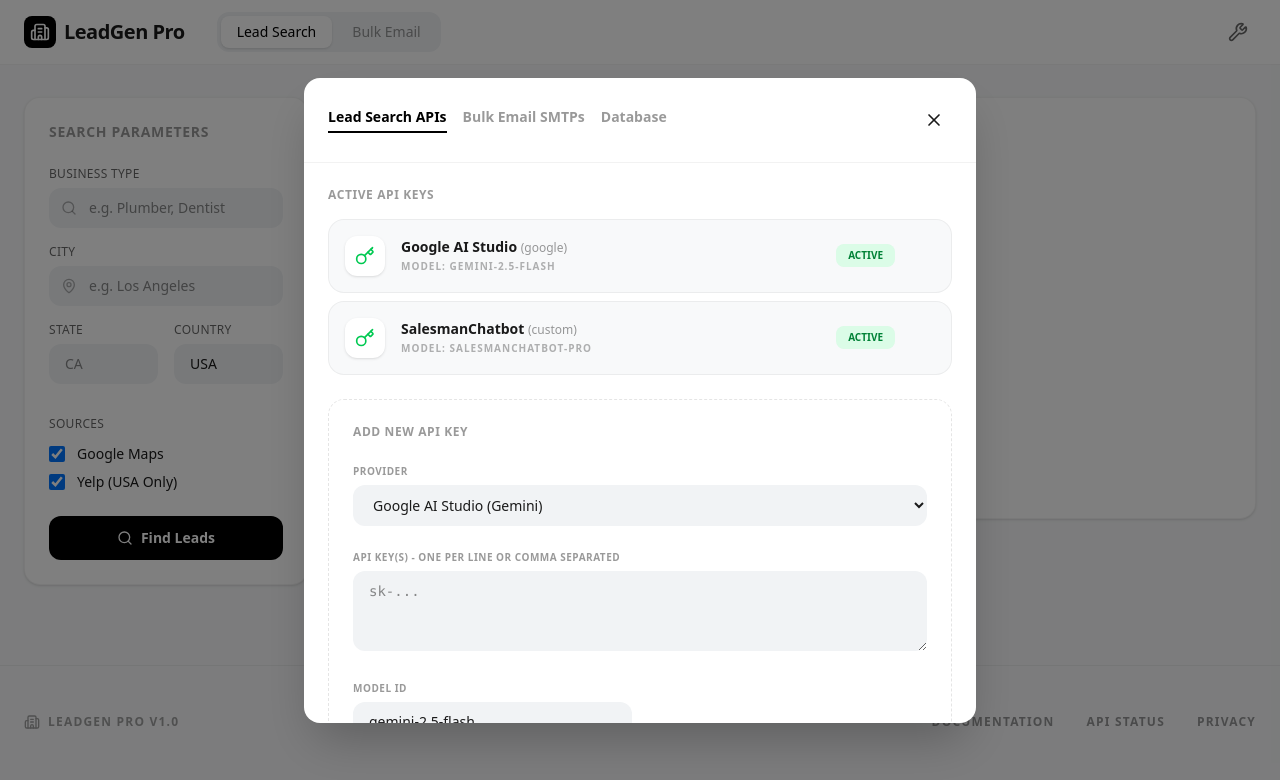
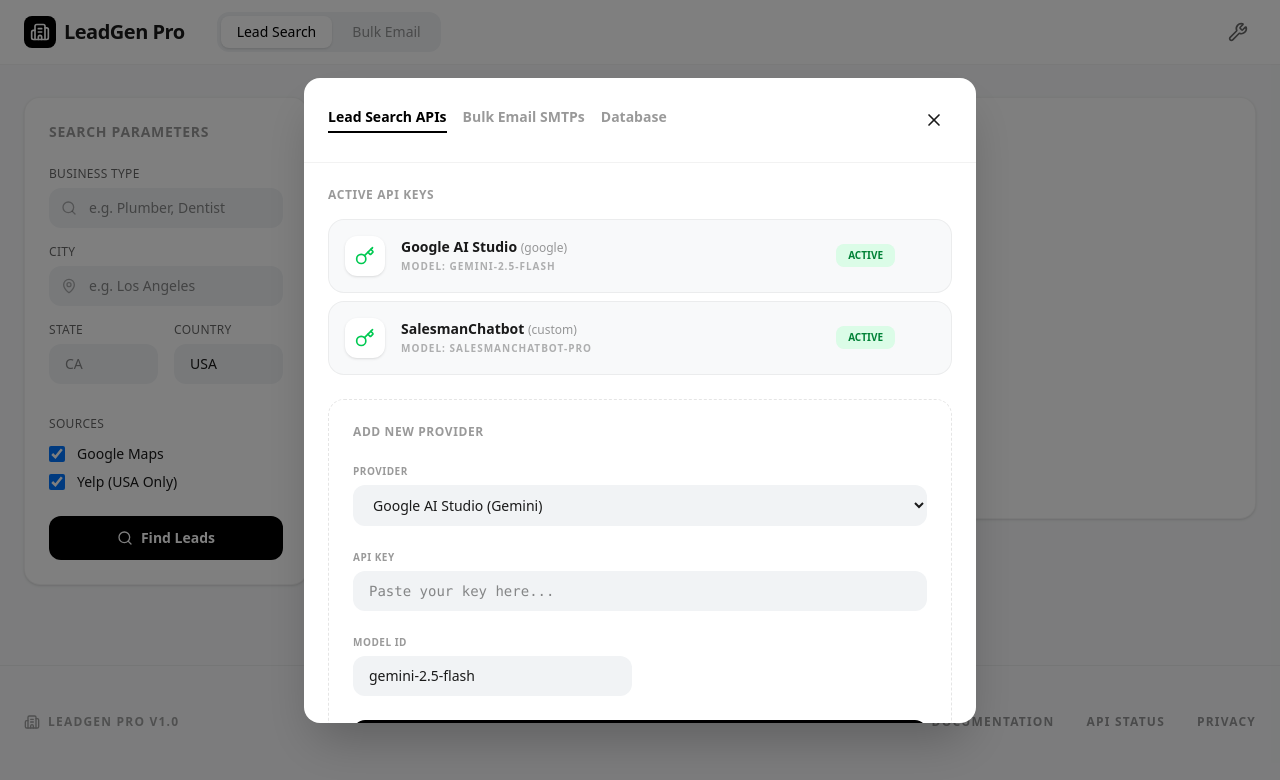
Before and after one commit to automationhubbd24-sys/leadGenV2, a React (Vite) app: page / in a window 1280 px wide. Both pictures are taken after a click on the button "Settings". Shown: the top 780 px of the page. Built offline with nearby package versions, Linux system fonts and the light colour scheme.

Commit message:
Update search validation and cleanup Settings UI for professional look

```diff
--- a/src/App.tsx
+++ b/src/App.tsx
@@ -303,11 +303,11 @@
       return;
     }
 
-    const geminiConfigs = apiConfigs.filter(c => c.provider === 'google' && c.isActive && c.key);
+    const searchConfigs = apiConfigs.filter(c => (c.provider === 'google' || c.provider === 'custom') && c.isActive && c.key);
     const yelpConfigs = apiConfigs.filter(c => c.label.toLowerCase().includes('yelp') && c.isActive && c.key);
 
-    if (sources.google && geminiConfigs.length === 0) {
-      setError('Google Maps এ সার্চ করার জন্য অন্তত একটি Gemini API Key প্রয়োজন (Settings এ গিয়ে অ্যাড করুন)। ইমেইল খোঁজার জন্য আপনি যেকোনো প্রোভাইডার ব্যবহার করতে পারেন।');
+    if (sources.google && searchConfigs.length === 0) {
+      setError('Google Maps এ সার্চ করার জন্য অন্তত একটি Gemini বা SalesmanChatbot API Key প্রয়োজন (Settings এ গিয়ে অ্যাড করুন)।');
       setShowSettings(true);
       return;
     }
@@ -326,7 +326,7 @@
       const results: Lead[] = [];
 
       const searchPromises = [];
-      if (sources.google && geminiConfigs.length > 0) {
+      if (sources.google && searchConfigs.length > 0) {
         searchPromises.push(searchGoogleMaps(
           params,
           apiConfigs,
@@ -943,7 +943,7 @@
                     </div>
 
                     <div className="p-6 border border-dashed border-black/10 rounded-2xl space-y-6">
-                      <h4 className="text-xs font-bold uppercase tracking-wider text-black/40">Add New API Key</h4>
+                      <h4 className="text-xs font-bold uppercase tracking-wider text-black/40">Add New Provider</h4>
                       <div className="grid grid-cols-1 gap-4">
                         <div>
                           <label className="block text-[10px] font-bold text-black/40 mb-1.5 uppercase tracking-wider">Provider</label>
@@ -957,16 +957,16 @@
                             }}
                           >
                             <option value="google">Google AI Studio (Gemini)</option>
-                            <option value="custom">SalesmanChatbot (Custom)</option>
+                            <option value="custom">SalesmanChatbot (Branded)</option>
                           </select>
                         </div>
                       </div>
                       <div className="grid grid-cols-1 gap-4">
                         <div>
-                          <label className="block text-[10px] font-bold text-black/40 mb-1.5 uppercase tracking-wider">API Key(s) - One per line or comma separated</label>
-                          <textarea
-                            placeholder="sk-..."
-                            rows={3}
+                          <label className="block text-[10px] font-bold text-black/40 mb-1.5 uppercase tracking-wider">API Key</label>
+                          <input
+                            type="password"
+                            placeholder="Paste your key here..."
                             className="w-full px-4 py-2.5 bg-[#F1F3F5] border-none rounded-xl text-sm focus:ring-2 focus:ring-black/5 transition-all font-mono"
                             value={newConfig.keys || ''}
                             onChange={e => setNewConfig(c => ({ ...c, keys: e.target.value }))}
@@ -978,7 +978,7 @@
                           <label className="block text-[10px] font-bold text-black/40 mb-1.5 uppercase tracking-wider">Model ID</label>
                           <input
                             type="text"
-                            placeholder="e.g. llama-3.3-70b"
+                            placeholder="e.g. salesmanchatbot-pro"
                             className="w-full px-4 py-2.5 bg-[#F1F3F5] border-none rounded-xl text-sm focus:ring-2 focus:ring-black/5 transition-all"
                             value={newConfig.model || ''}
                             onChange={e => setNewConfig(c => ({ ...c, model: e.target.value }))}
@@ -989,7 +989,7 @@
                             <label className="block text-[10px] font-bold text-black/40 mb-1.5 uppercase tracking-wider">Base URL (Optional)</label>
                             <input
                               type="text"
-                              placeholder="https://api.yourprovider.com/v1"
+                              placeholder="https://api.salesmanchatbot.online/api/external/v1"
                               className="w-full px-4 py-2.5 bg-[#F1F3F5] border-none rounded-xl text-sm focus:ring-2 focus:ring-black/5 transition-all"
                               value={newConfig.baseUrl || ''}
                               onChange={e => setNewConfig(c => ({ ...c, baseUrl: e.target.value }))}
@@ -1002,7 +1002,7 @@
                         className="w-full py-3 bg-black text-white rounded-xl text-sm font-bold hover:bg-black/80 transition-all flex items-center justify-center gap-2"
                       >
                         <PlusCircle className="w-4 h-4" />
-                        Add API Configuration
+                        Add Provider Configuration
                       </button>
                     </div>
                   </div>
```
